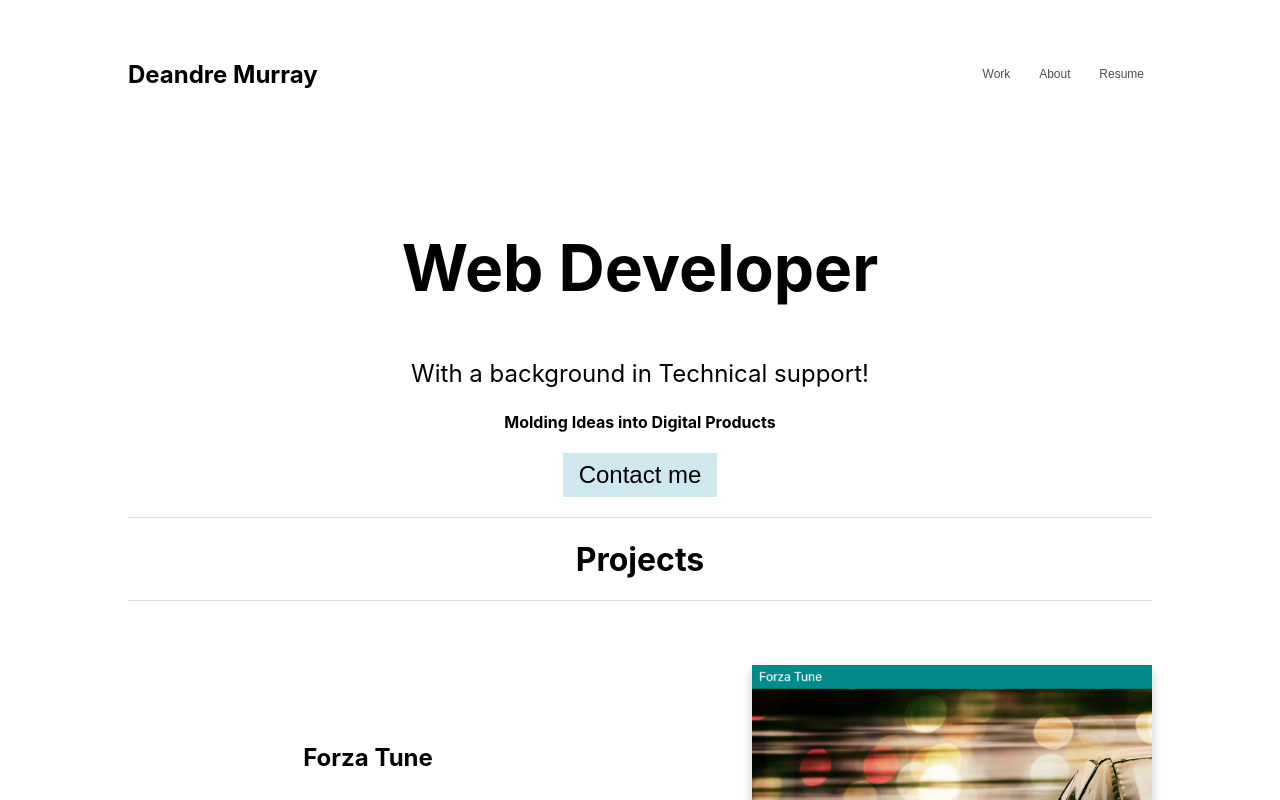
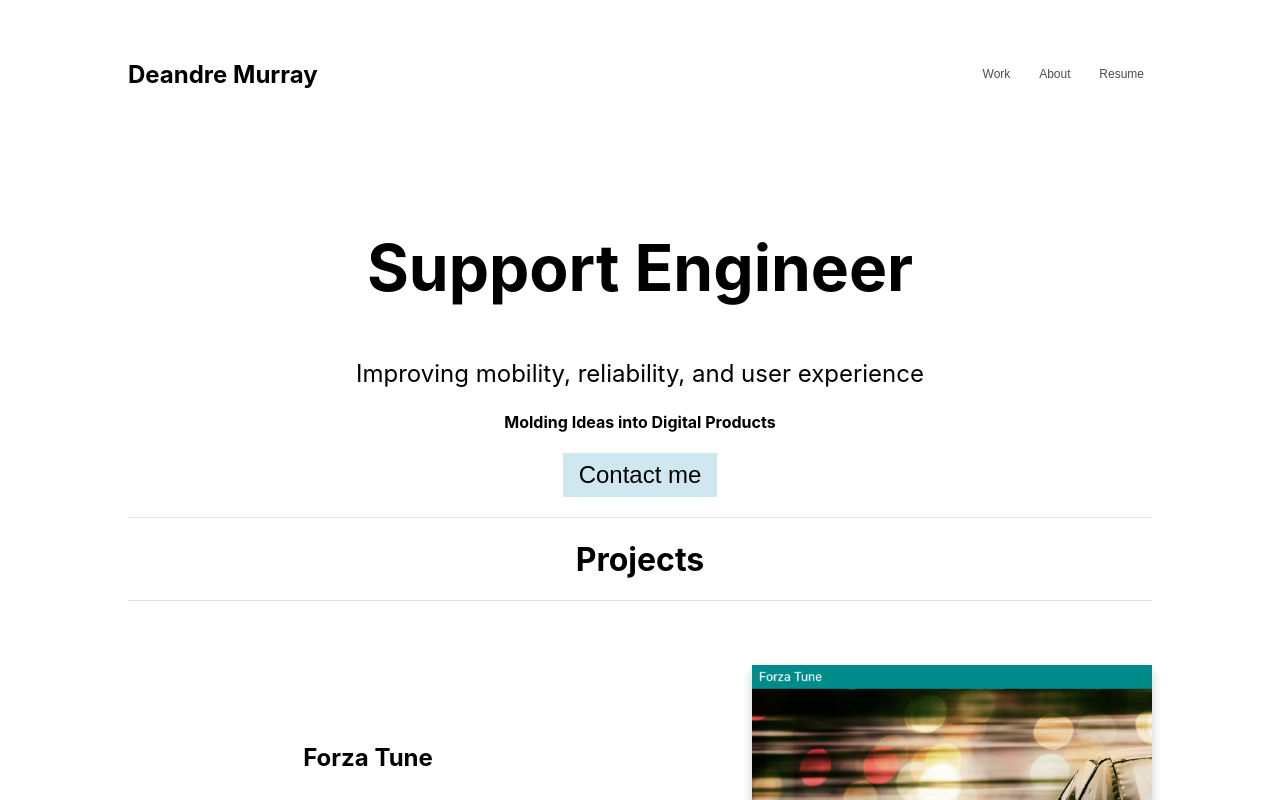
Before and after one commit to murraydeam/didactic-dollop, a React (Create React App) app: page / in a window 1280 px wide. Shown: the top 800 px of the page. Built offline with nearby package versions, Linux system fonts and the light colour scheme.

Commit message:
Hero update

```diff
--- a/src/components/Hero/Hero.js
+++ b/src/components/Hero/Hero.js
@@ -24,8 +24,8 @@ const Hero = () => {
   return (
     <div className="section">
       <HeaderContainer className="header fadeInTwo">
-        <h2>Web Developer</h2>
-        <p className="fadeInThree">With a background in Technical support!</p>
+        <h2>Support Engineer</h2>
+        <p className="fadeInThree">Improving mobility, reliability, and user experience</p>
       </HeaderContainer>
       <div className="header-details fadeInTwo">
         <h4>Molding Ideas into Digital Products</h4>
```
